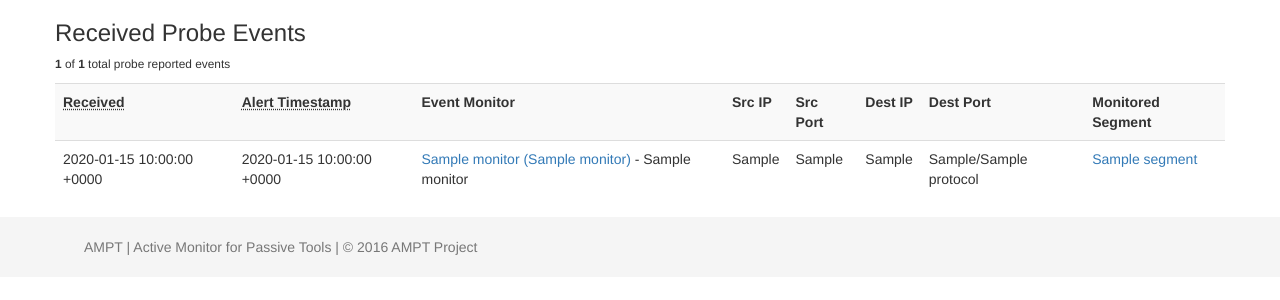
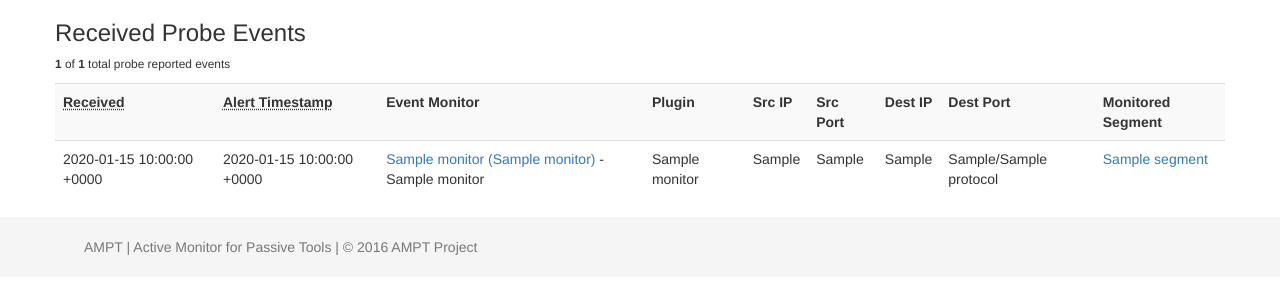
Before and after one commit to nids-io/ampt-manager, a Python web app: template ampt_manager/web/templates/receivedprobelog_list.html in a window 1280 px wide. Shown: the top 300 px of the page. Run offline with Jinja, Linux system fonts and the light colour scheme; the template is opened without the code that fills it: most values are stand-ins (such as "Sample title", 1, 10 or a date in 2020); some libraries are stand-ins or nearby versions; some web fonts are replaced.

Commit message:
Add support for receiving/storing/displaying plugin name in received probe logs

```diff
--- a/ampt_manager/__init__.py
+++ b/ampt_manager/__init__.py
@@ -2,5 +2,5 @@
 ampt-manager Flask app and management commands
 
 '''
-__version__ = '0.2.13'
+__version__ = '0.2.14'
 __url__ = 'https://github.com/nids-io/ampt-manager'
--- a/ampt_manager/db/models.py
+++ b/ampt_manager/db/models.py
@@ -138,6 +138,7 @@ class ReceivedProbeLog(BaseModel):
     dest_port = IntegerField(help_text='Destination port from probe packet alert')
     protocol = CharField(choices=PROBE_PROTOCOLS, help_text='IP protocol from probe packet alert')
     hostname = CharField(help_text='Hostname of remote AMPT monitor')
+    plugin_name = CharField(help_text='Name of plugin handling event on remote AMPT monitor')
     recv_time = DateTimeField(default=datetime.datetime.utcnow, help_text='Timestamp for event log receipt by manager')
     alert_time = DateTimeField(help_text='Timestamp for probe alert creation on reporting sensor device')
     segment = ForeignKeyField(MonitoredSegment, help_text='Monitored Segment match for probe log')
--- a/ampt_manager/web/forms.py
+++ b/ampt_manager/web/forms.py
@@ -57,3 +57,4 @@ class ReceivedProbeLogForm(FlaskForm):
     protocol = SelectField('Protocol', [validators.InputRequired()], choices=PROBE_PROTOCOLS, description='IP protocol in observed probe packet')
     alert_time = DateTimeField('Alert Time', [validators.InputRequired()], format='%Y-%m-%dT%H:%M:%S', description='Timestamp of probe alert on remote sensor')
     hostname = StringField('Monitor Hostname', [validators.InputRequired()], description='Hostname of remote AMPT monitor')
+    plugin_name = StringField('Monitor Plugin Name', [validators.InputRequired()], description='Name of plugin handling event on remote AMPT monitor')
--- a/ampt_manager/web/templates/receivedprobelog_list.html
+++ b/ampt_manager/web/templates/receivedprobelog_list.html
@@ -14,6 +14,7 @@
              <th><abbr title="Timestamp of probe log report from event monitor">Received</abbr></th>
              <th><abbr title="Timestamp of probe alert from sensor">Alert Timestamp</abbr></th>
              <th>Event Monitor</th>
+             <th>Plugin</th>
              <th>Src IP</th>
              <th>Src Port</th>
              <th>Dest IP</th>
@@ -29,6 +30,7 @@
                    {{ log.monitor.hostname }} ({{ log.monitor.get_type_label() }})
                  </a> - {{ log.hostname }}
                </td>
+               <td>{{ log.plugin_name }}</td>
                <td>{{ log.src_addr }}</td>
                <td>{{ log.src_port }}</td>
                <td>{{ log.dest_addr }}</td>
--- a/ampt_manager/web/views.py
+++ b/ampt_manager/web/views.py
@@ -356,10 +356,11 @@ class ReceivedLogView(FlaskView):
             # Store new received event log instance
             try:
                 eventlog.save()
-                logmsg = 'probe log event accepted from {host} [{ip}] {monitor}'
+                logmsg = 'probe log event accepted from {plugin} on {host} [{ip}] {monitor}'
                 app.logger.info(logmsg.format(host=form.hostname.data,
                                               ip=request.remote_addr,
-                                              monitor=matched_monitor))
+                                              monitor=matched_monitor,
+                                              plugin=form.plugin_name.data))
                 response_msg = 'accepted event log (id={id})'.format(id=eventlog.id)
                 return jsonify({
                     'message': response_msg,
--- a/setup.py
+++ b/setup.py
@@ -14,7 +14,7 @@ with open(path.join(here, 'README.md'), encoding='utf-8') as f:
 
 setup(
     name='ampt-manager',
-    version='0.2.13',
+    version='0.2.14',
     description='AMPT-manager, a web application that manages passive network device monitoring',
     long_description=long_description,
     url='https://github.com/nids-io/ampt-manager',
```
